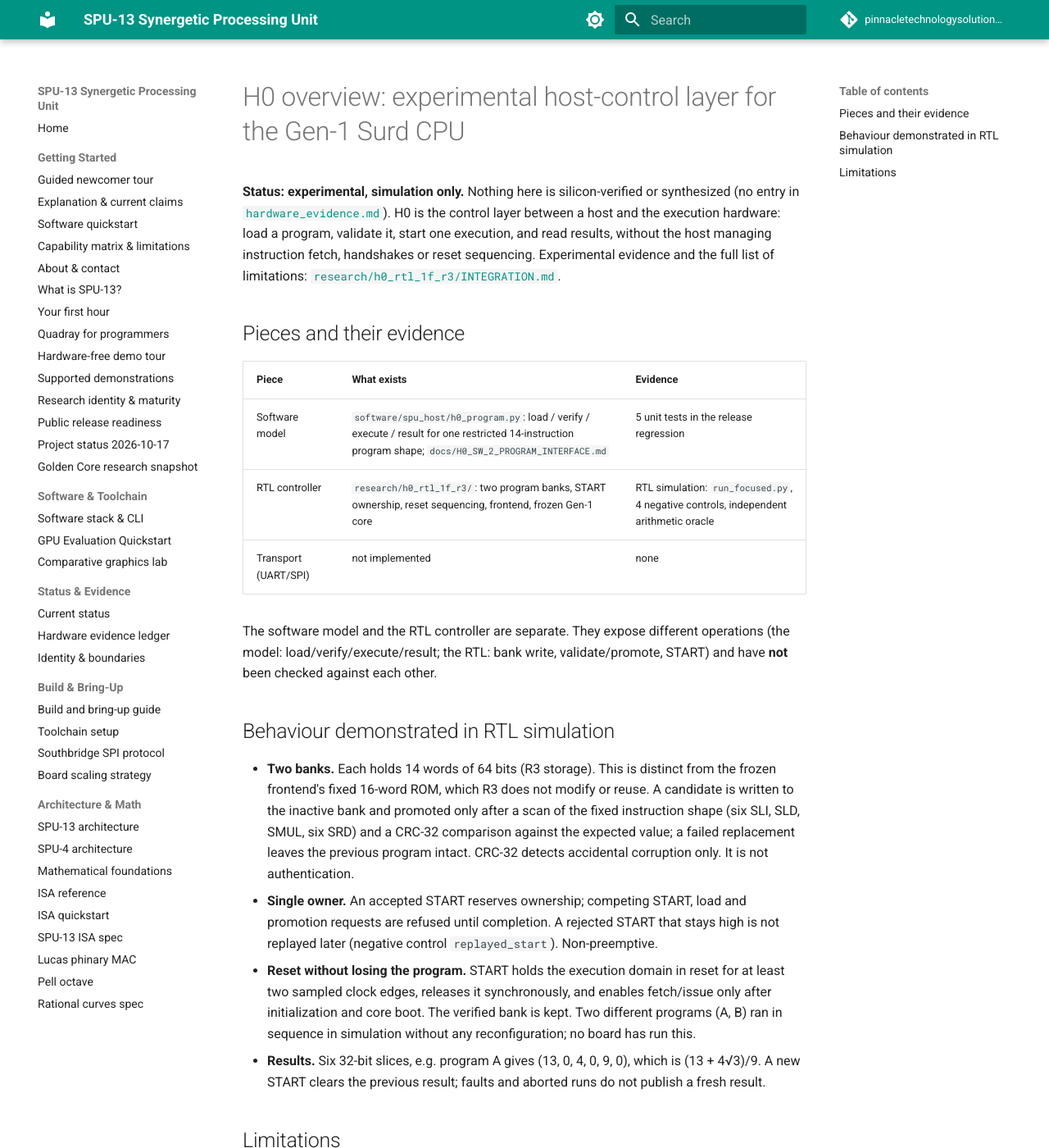
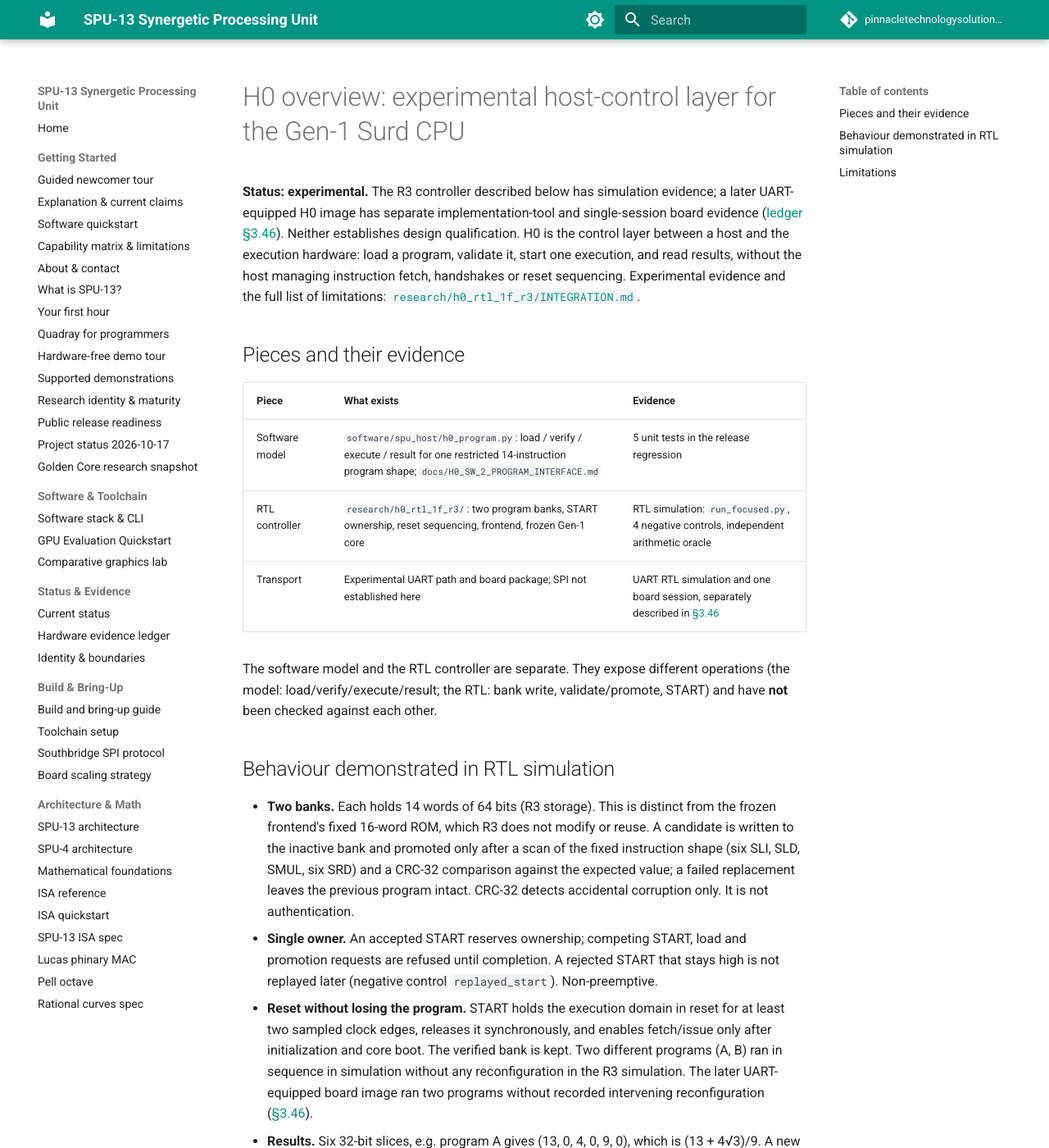
Before and after one commit to pinnacletechnologysolutionsltd/SPU, an MkDocs documentation site: the page built from docs/H0_OVERVIEW.md, in a window 1280 px wide and 1400 px high. Shown: the whole window at 82% size. Built offline with MkDocs 1.6.1 and Material for MkDocs 9.7.7, drawn with Linux system fonts in a browser that asks for light colours; comment, search, counter and statistics services are not loaded; some of the changed text lies outside the part shown.

Commit message:
docs: reconcile v0.2 evidence and capability status

```diff
--- a/docs/H0_OVERVIEW.md
+++ b/docs/H0_OVERVIEW.md
@@ -1,7 +1,8 @@
 # H0 overview: experimental host-control layer for the Gen-1 Surd CPU
 
-**Status: experimental, simulation only.** Nothing here is silicon-verified or
-synthesized (no entry in [`hardware_evidence.md`](hardware_evidence.md)). H0 is the
+**Status: experimental.** The R3 controller described below has simulation
+evidence; a later UART-equipped H0 image has separate implementation-tool and
+single-session board evidence ([ledger §3.46](hardware_evidence.md#346--h0-board-uart-3b-first-uart-loaded-programmable-h0-cpu-run-on-wukong-2026-11-03-utc)). Neither establishes design qualification. H0 is the
 control layer between a host and the execution hardware: load a program, validate
 it, start one execution, and read results, without the host managing instruction
 fetch, handshakes or reset sequencing. Experimental evidence and the full list of
@@ -13,7 +14,7 @@ limitations: [`research/h0_rtl_1f_r3/INTEGRATION.md`](../research/h0_rtl_1f_r3/I
 |---|---|---|
 | Software model | `software/spu_host/h0_program.py`: load / verify / execute / result for one restricted 14-instruction program shape; `docs/H0_SW_2_PROGRAM_INTERFACE.md` | 5 unit tests in the release regression |
 | RTL controller | `research/h0_rtl_1f_r3/`: two program banks, START ownership, reset sequencing, frontend, frozen Gen-1 core | RTL simulation: `run_focused.py`, 4 negative controls, independent arithmetic oracle |
-| Transport (UART/SPI) | not implemented | none |
+| Transport | Experimental UART path and board package; SPI not established here | UART RTL simulation and one board session, separately described in [§3.46](hardware_evidence.md#346--h0-board-uart-3b-first-uart-loaded-programmable-h0-cpu-run-on-wukong-2026-11-03-utc) |
 
 The software model and the RTL controller are separate. They expose different
 operations (the model: load/verify/execute/result; the RTL: bank write,
@@ -33,7 +34,8 @@ validate/promote, START) and have **not** been checked against each other.
   for at least two sampled clock edges, releases it synchronously, and enables
   fetch/issue only after initialization and core boot. The verified bank is kept.
   Two different programs (A, B) ran in sequence in simulation without any
-  reconfiguration; no board has run this.
+  reconfiguration in the R3 simulation. The later UART-equipped board image ran
+  two programs without recorded intervening reconfiguration ([§3.46](hardware_evidence.md#346--h0-board-uart-3b-first-uart-loaded-programmable-h0-cpu-run-on-wukong-2026-11-03-utc)).
 - **Results.** Six 32-bit slices, e.g. program A gives (13, 0, 4, 0, 9, 0), which is
   (13 + 4√3)/9. A new START clears the previous result; faults and aborted runs do
   not publish a fresh result.
@@ -47,11 +49,13 @@ validate/promote, START) and have **not** been checked against each other.
   shared and reliable, nothing else drives retirement, and no new issue is accepted
   during the reset flush; it is supported by source inspection and simulation, not
   proven or physically qualified.
-- **Reset and clock** are a single-domain simulation expression, not a reviewed
-  physical reset or CDC design.
+- **Reset and clock:** R3's simulation is not itself a physical reset or CDC
+  qualification. The later board image's tool-reported reset and timing checks
+  and their limitations are recorded separately in §3.46.
 - **Run identity** (`run_id`) wraps and resets on physical reset; freshness is tested
   within one session, not across resets.
 - Fixed 14-instruction program shape; wrapper ends at PC 14 and does not use the
   frozen frontend's HALT state.
-- Incomplete: UART/SPI transport, synthesis, timing closure and physical hardware
-  qualification. No such results exist for H0.
+- SPI transport and physical qualification remain open. The later UART image was
+  synthesized, routed and observed on one board; tool timing estimates are not
+  measured timing margins, and the single session does not qualify the interface.
```
Also changed, not shown: README.md (+21 -4 lines), docs/CAPABILITY_MATRIX.md (+10 -5 lines), docs/ROTC_KINEMATICS_PAPER.md (+5 -4 lines), docs/V02_DOCUMENTATION_RECONCILIATION_2026-11-05.md (added, +83 -0 lines), docs/build_and_bringup_guide.md (+3 -3 lines), docs/som_temporal_classification.md (+3 -1 lines), knowledge/SYNERGETICS_BEYOND_GEOMETRY.md (+3 -1 lines).
